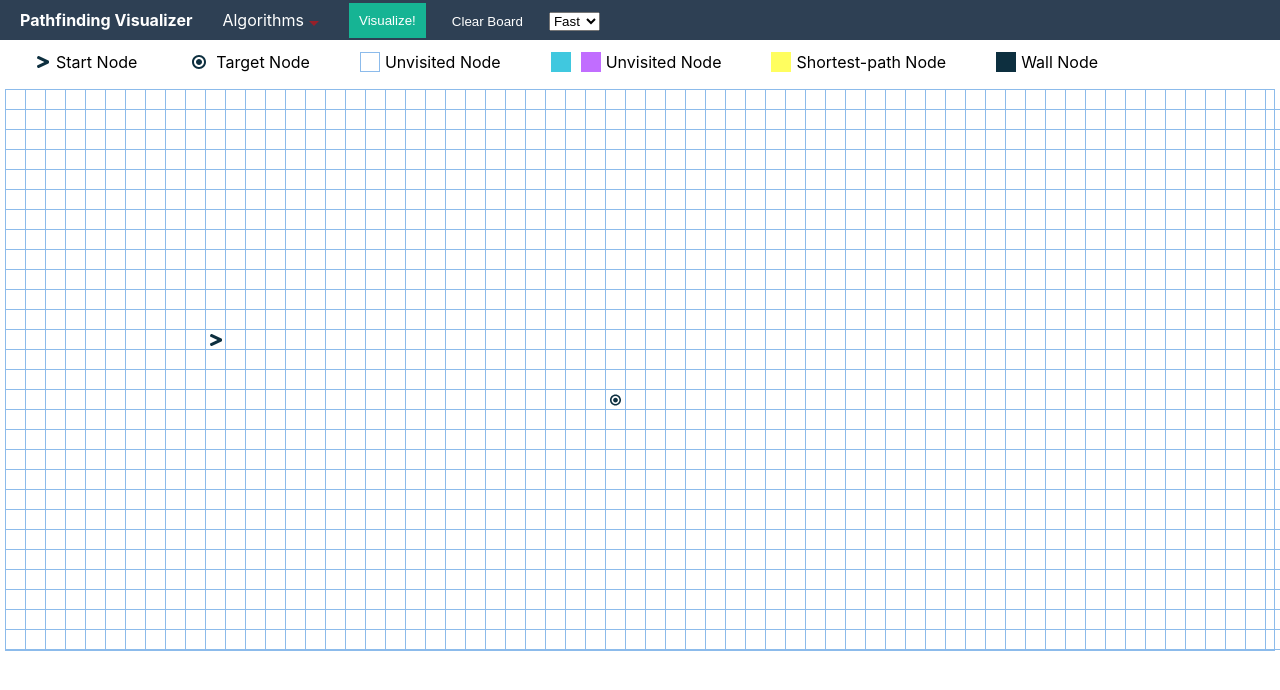
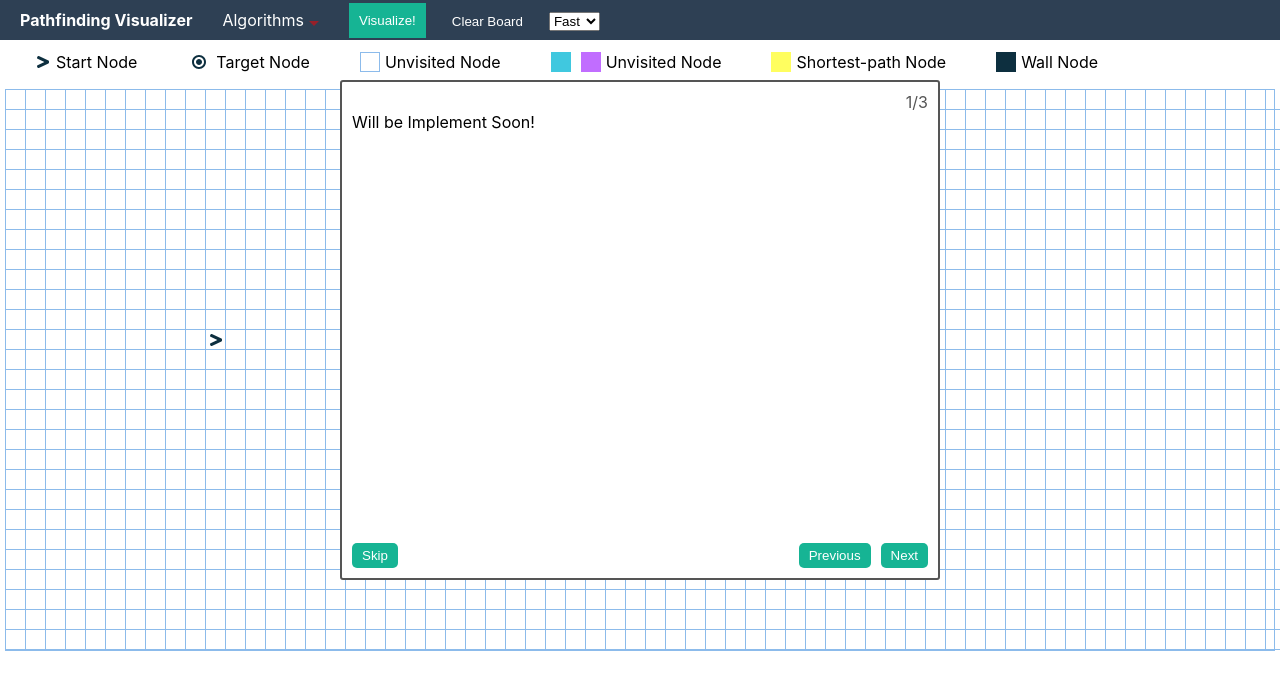
Before and after one commit to FirstBoy1/path-visualizer, a React (Create React App) app: page / in a window 1280 px wide. Shown: the top 690 px of the page. Built offline with nearby package versions, Linux system fonts and the light colour scheme.

Commit message:
Implemented tutorial model mock.

```diff
--- a/src/App.css
+++ b/src/App.css
@@ -214,3 +214,42 @@ svg {
 ::selection {
   background: none;
 }
+
+.tutorial-model {
+  position: fixed;
+  top: 10%;
+  left: 50%;
+  width: 600px;
+  max-width: 600px;
+  height: 500px;
+  max-height: 500px;
+  transform: translateX(-50%);
+  background: #fff;
+  border: 2px solid #555;
+  border-radius: 3px;
+  display: flex;
+  flex-direction: column;
+  padding: 10px;
+}
+
+.tutorial-model__page-count {
+  text-align: right;
+  color: #555;
+}
+
+.tutorial-model button {
+  background: #16b494;
+  color: white;
+  border: none;
+  padding: 5px 10px;
+  border-radius: 5px;
+}
+
+.tutorial-model__page {
+  flex-grow: 1;
+}
+
+.tutorial-model__btn-section {
+  display: flex;
+  justify-content: space-between;
+}
--- a/src/App.tsx
+++ b/src/App.tsx
@@ -7,6 +7,7 @@ import { Header } from './Header'
 import { breadthFirstSearch } from './search-algos'
 import './App.css'
 import { sleep } from './utils'
+import { TutorialModel } from './TutorialModel'
 
 const ROWS = 28
 const COLS = 66
@@ -204,6 +205,8 @@ function App() {
   }
 
   return (
+    <>
+      <TutorialModel />
       <div>
         <Header
           setAlgo={setAlgo}
@@ -220,6 +223,7 @@ function App() {
           {matrixElement}
         </div>
       </div>
+    </>
   )
 }
 
--- /dev/null
+++ b/src/TutorialModel.jsx
@@ -0,0 +1,42 @@
+import { useEffect, useLayoutEffect, useState } from 'react'
+
+export function TutorialModel() {
+  const [page, setPage] = useState(1)
+  const [completed, setCompleted] = useState(false)
+
+  useLayoutEffect(() => {
+    const isCompleted = localStorage.getItem('tutorial-model:completed')
+    if (isCompleted) setCompleted(true)
+  }, [])
+
+  useEffect(() => {
+    if (completed) {
+      localStorage.setItem('tutorial-model:completed', true)
+    }
+  }, [completed])
+
+  if (completed) {
+    return null
+  }
+
+  return (
+    <div className="tutorial-model">
+      <div className="tutorial-model__page">
+        <div className="tutorial-model__page-count">{page}/3</div>
+        Will be Implement Soon!
+      </div>
+      <div className="tutorial-model__btn-section">
+        <button onClick={() => setCompleted(true)}>Skip</button>
+        <div>
+          <button
+            onClick={() => setPage(page - 1)}
+            style={{ marginRight: '10px' }}
+          >
+            Previous
+          </button>
+          <button onClick={() => setPage(page + 1)}>Next</button>
+        </div>
+      </div>
+    </div>
+  )
+}
```
Lines whose indentation alone changed are shown as unchanged.
